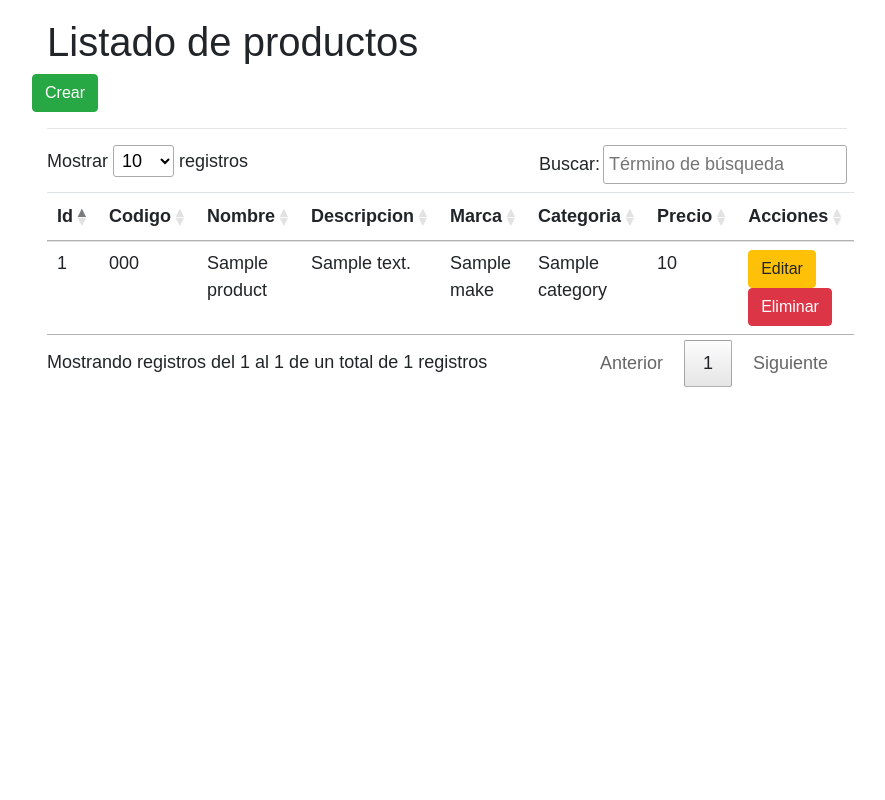
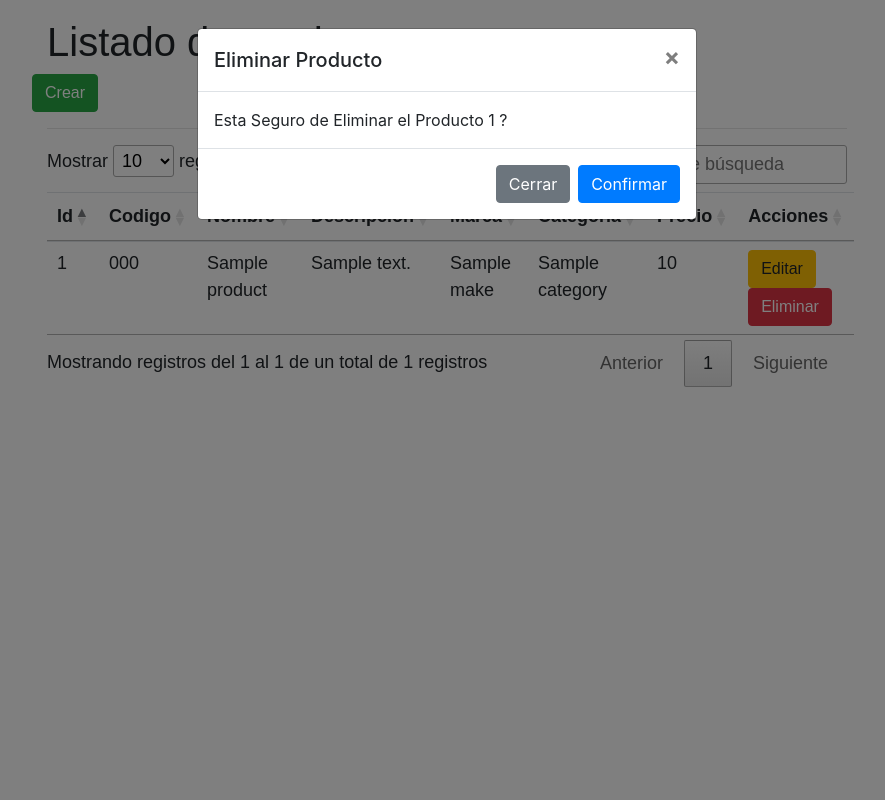
Before and after one commit to cindysanchez06/crud-producto, a Symfony app: template templates/product/index.html.twig in a window 1280 px wide, after a click on "Eliminar". Shown: the whole page, without its empty margins (193-1078 px from the left). Run offline with Twig, Linux system fonts and the light colour scheme; the template is opened without the code that fills it: most values are stand-ins (such as "Sample title", 1, 10 or a date in 2020); some libraries are stand-ins or nearby versions.

Commit message:
modal confirmacion para eliminar producto

```diff
--- a/templates/product/index.html.twig
+++ b/templates/product/index.html.twig
@@ -51,6 +51,27 @@
         </div>
     </div>
 </div>
+<!-- Modal -->
+<div class="modal fade" id="deleteProduct" tabindex="-1" role="dialog" aria-labelledby="exampleModalLabel" aria-hidden="true">
+  <div class="modal-dialog" role="document">
+    <div class="modal-content">
+      <div class="modal-header">
+        <h5 class="modal-title" id="exampleModalLabel">Eliminar Producto</h5>
+        <button type="button" class="close" data-dismiss="modal" aria-label="Close">
+          <span aria-hidden="true">&times;</span>
+        </button>
+      </div>
+      <div class="modal-body">
+        Esta Seguro de Eliminar el Producto <span id="textProduct"></span> ?
+        <input type="hidden" id="productId" />
+      </div>
+      <div class="modal-footer">
+        <button type="button" class="btn btn-secondary" data-dismiss="modal">Cerrar</button>
+        <button type="button" id="btnConfirmDelete" class="btn btn-primary">Confirmar</button>
+      </div>
+    </div>
+  </div>
+</div>
 <script>
     $(document).ready(function() {
         $('#tableProduct').DataTable();
```
